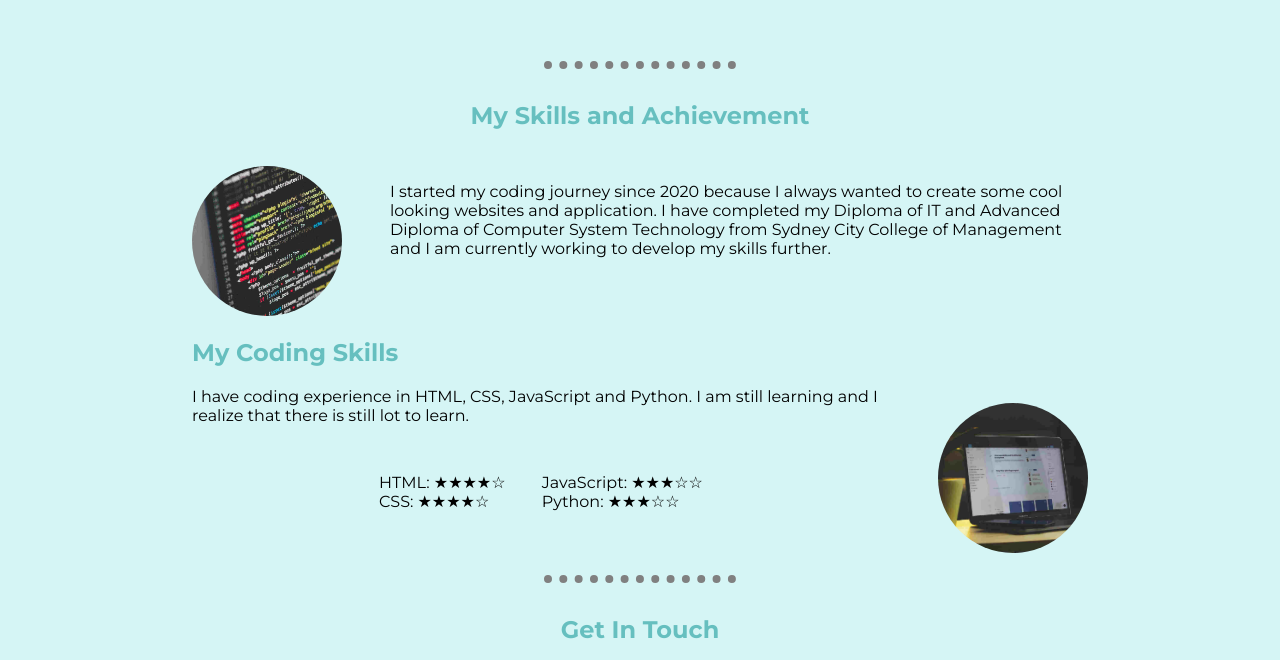
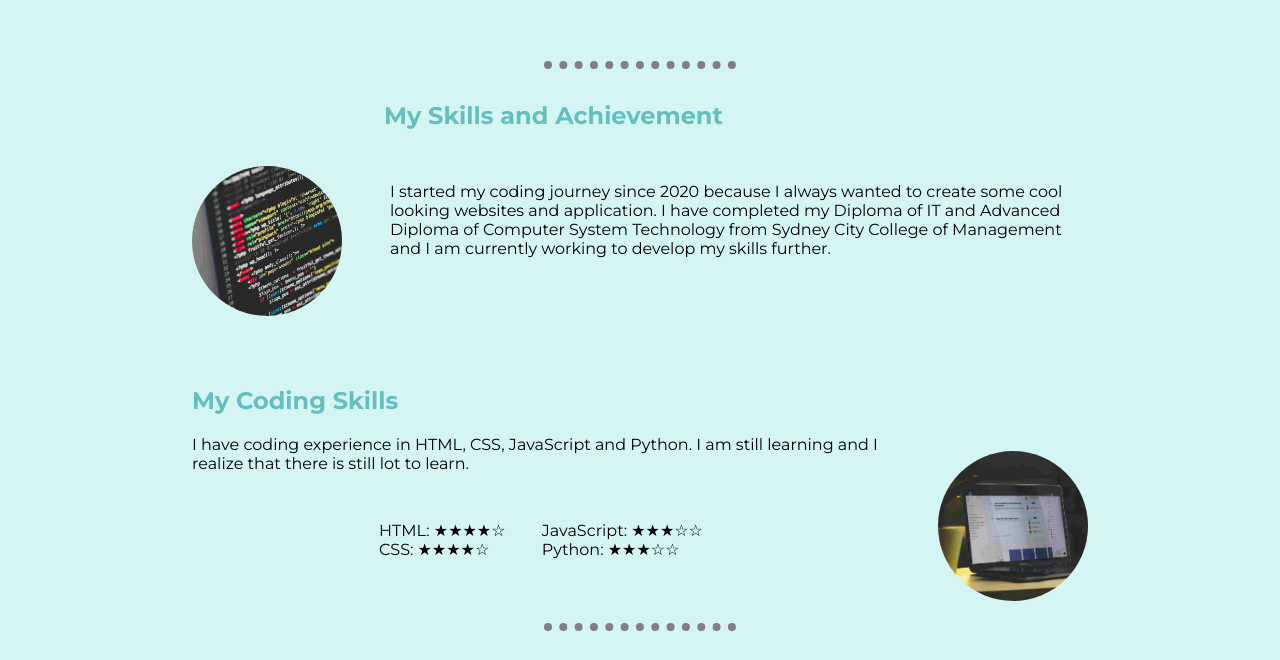
Before and after one commit to nirajankoirala/nirajankoirala.github.io, a plain HTML site: page index.html in a window 1280 px wide. Shown: the part 923-1583 px from the top of the page. Drawn offline with Linux system fonts and the light colour scheme.

Commit message:
fixed some alignment in h2

```diff
--- a/css/styles.css
+++ b/css/styles.css
@@ -106,6 +106,7 @@ h3 {
 }
 .skdfaj-alsdf {
     text-align: left;
+    padding-top: 3rem;
     margin-top: 5rem;
 }
 .one {
@@ -113,6 +114,11 @@ h3 {
     margin: 0 1rem;
 }
 .to-the-left {
+    text-align: left;
+}
+.heading-two {
+    margin-left: 12rem;
+
     text-align: left;
 }
 
--- a/index.html
+++ b/index.html
@@ -43,7 +43,7 @@
 
 
             <div>
-                <h2>My Skills and Achievement</h2>
+                <h2 class="heading-two">My Skills and Achievement</h2>
                 <img class="image-type1 image1 " src="medias/image1.jpg" alt=" image of the code on computer screen">
                 <p class="para-xp">I started my coding journey since 2020 because I always wanted to create some cool
                     looking websites and
```
